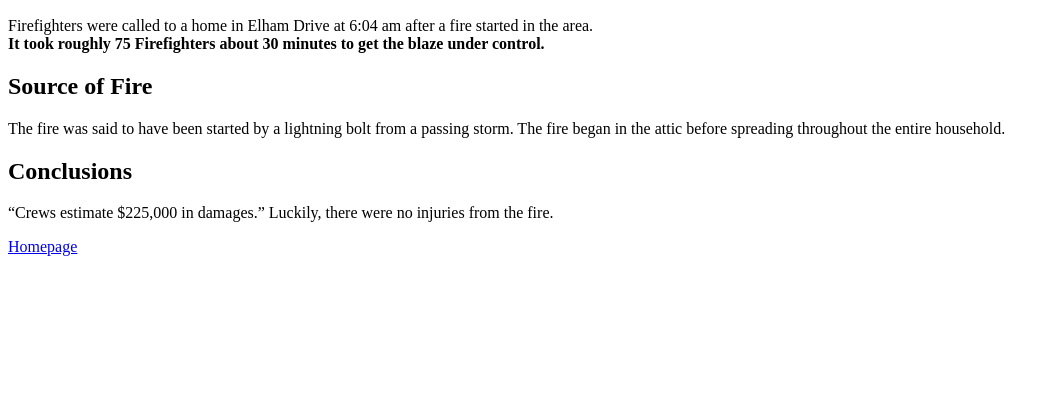
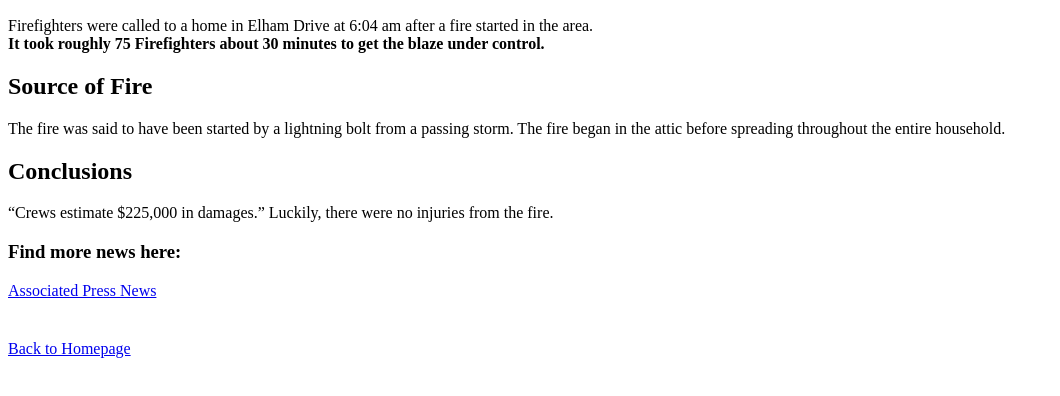
Before and after one commit to Izayah-Fedena/Izayah-Fedena.github.io, a plain HTML site: page Online News Article Assignment - Izayah Fedena/index.html in a window 1280 px wide. Shown: the part 110-506 px from the top of the page, without its empty margins (0-1060 px from the left). Drawn offline with Linux system fonts and the light colour scheme.

Commit message:
Add files via upload

```diff
--- a/Online News Article Assignment - Izayah Fedena/index.html
+++ b/Online News Article Assignment - Izayah Fedena/index.html
@@ -4,6 +4,12 @@
     <meta charset="UTF-8">
     <meta name="viewport" content="width=device-width, initial-scale=1.0">
     <title>News Report</title>
+
+    <style>
+        .homepage_link {
+            margin-top: 40px;
+        }
+    </style>
 </head>
 <body>
 
@@ -35,7 +41,13 @@
         <q>Crews estimate $225,000 in damages.</q> Luckily, there were no injuries from the fire.
     </p>
 
-    <a href="homepage.html">Homepage</a>
+    <h3>Find more news here:</h3>
+
+    <a href="https://apnews.com/" target="_blank">Associated Press News</a>
+<br>
+<div class="homepage_link">
+    <a href="homepage.html">Back to Homepage</a>
+    </div>
 
 </body>
 </html>
```
Also changed, not shown: Online News Article Assignment - Izayah Fedena/homepage.html (+2 -0 lines).
